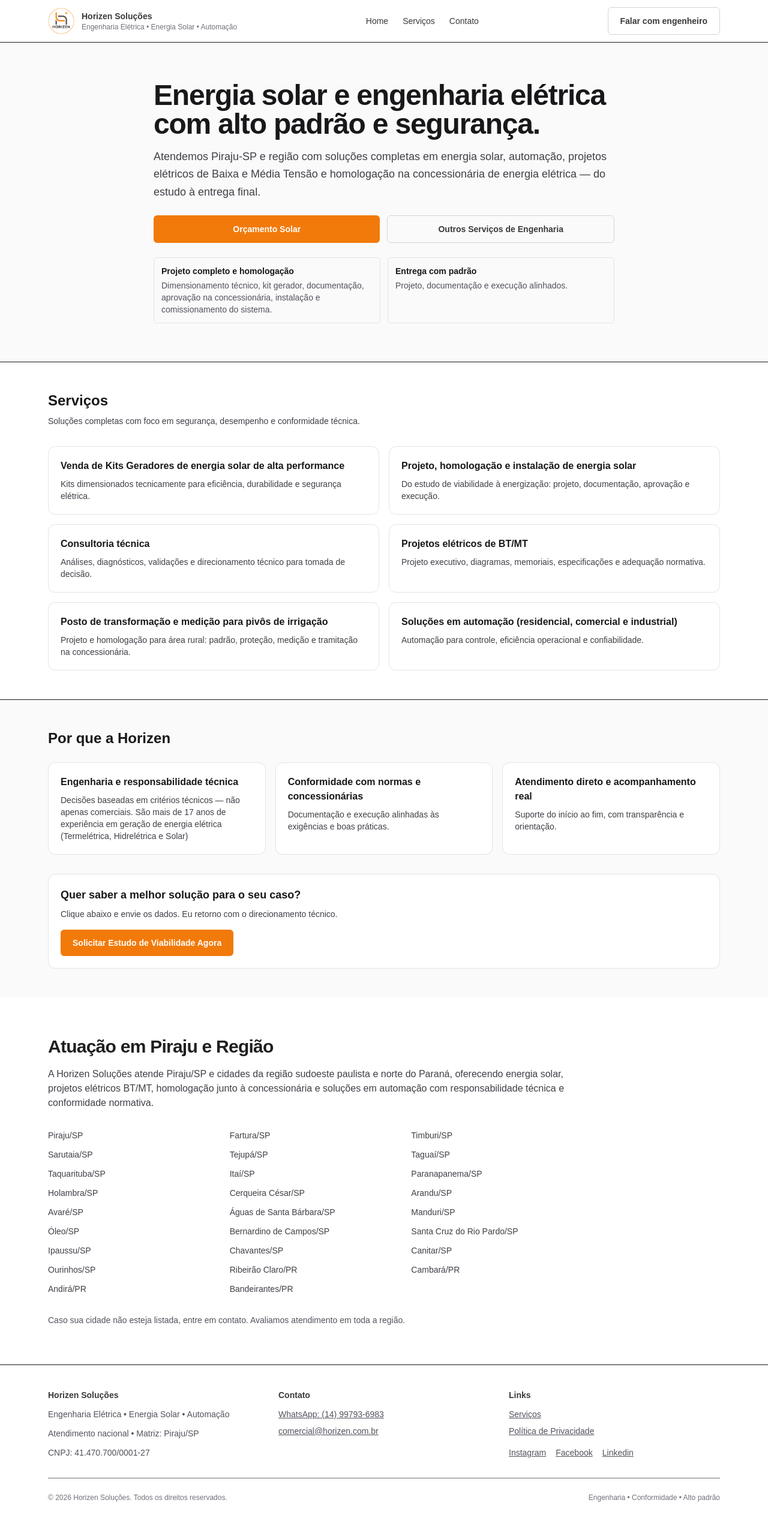
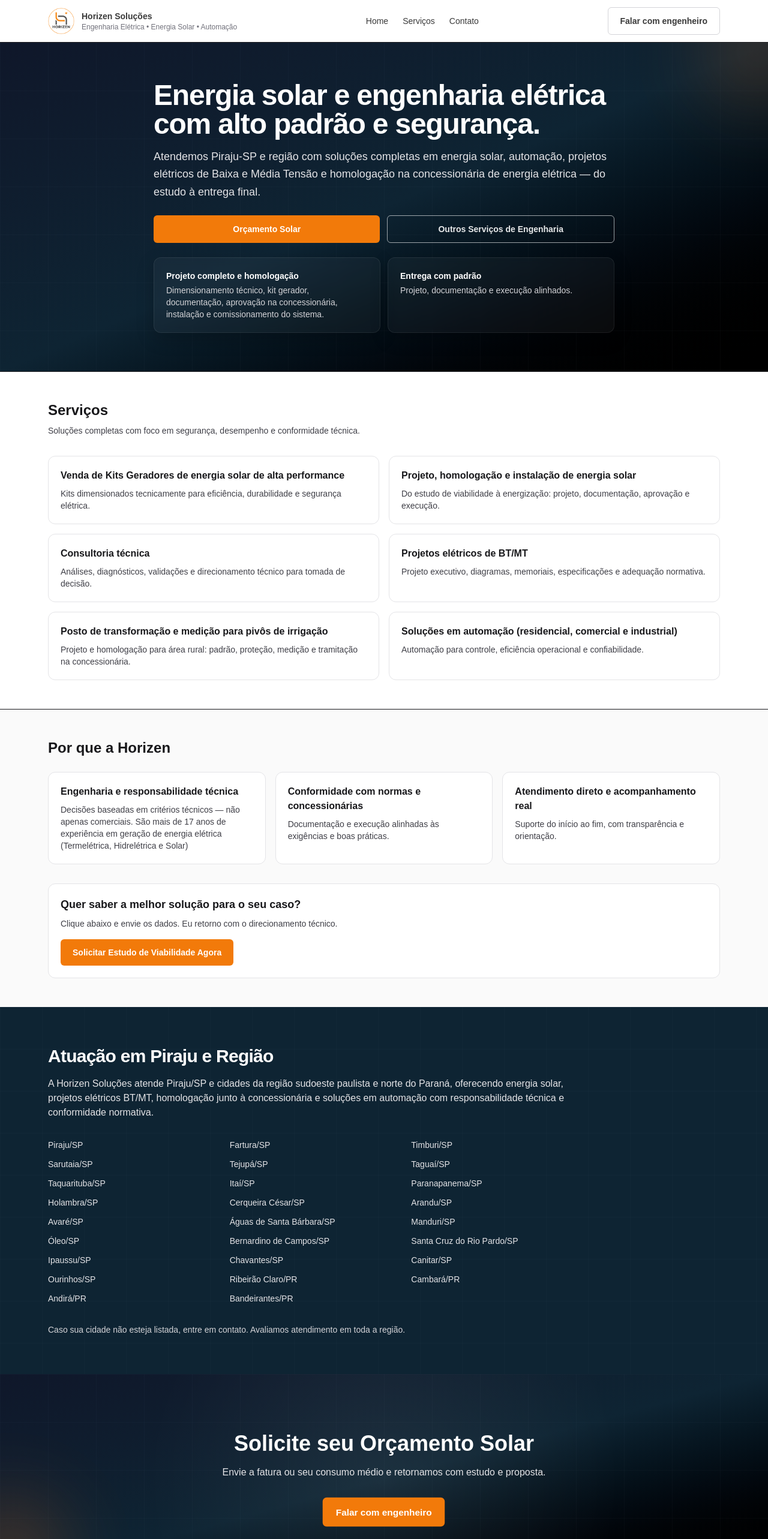
Before and after one commit to CleberHorizen/horizen-site, a Next.js app: page / in a window 1280 px wide. Shown: the top 2566 px of the page at 60% size. Before the commit the page ends 2545 px from the top, so only its background shows below. Built offline with nearby package versions, Linux system fonts and the light colour scheme.

Commit message:
Refinamento visual premium

```diff
--- a/src/app/page.tsx
+++ b/src/app/page.tsx
@@ -53,14 +53,22 @@ export default function Home() {
       </header>
 
       {/* Hero */}
-      <section id="home" className="bg-zinc-50 py-16">
-        <div className="mx-auto max-w-6xl px-4">
+      <section
+        id="home"
+        className="relative overflow-hidden bg-gradient-to-br from-[#0F172A] via-[#0E2433] to-black py-16 text-white"
+      >
+        {/* Grid técnico sutil */}
+        <div className="pointer-events-none absolute inset-0 opacity-20 [background-image:linear-gradient(to_right,rgba(148,163,184,0.18)_1px,transparent_1px),linear-gradient(to_bottom,rgba(148,163,184,0.18)_1px,transparent_1px)] [background-size:80px_80px]" />
+        {/* Glow laranja discreto */}
+        <div className="pointer-events-none absolute -top-32 right-[-10%] h-72 w-72 rounded-full bg-[radial-gradient(circle_at_center,rgba(249,115,22,0.45),transparent_60%)] blur-3xl opacity-70" />
+
+        <div className="relative mx-auto max-w-6xl px-4">
           <div className="mx-auto max-w-3xl">
-            <h1 className="text-2xl font-extrabold tracking-tight sm:text-3xl md:text-5xl">
+            <h1 className="text-2xl font-extrabold tracking-tight sm:text-3xl md:text-5xl text-white">
               Energia solar e engenharia elétrica com alto padrão e segurança.
             </h1>
 
-            <p className="mt-4 text-sm leading-relaxed text-zinc-700 sm:text-base md:text-lg">
+            <p className="mt-4 text-sm leading-relaxed text-zinc-200 sm:text-base md:text-lg">
               Atendemos Piraju-SP e região com soluções completas em energia solar, automação, projetos elétricos de Baixa e Média Tensão e homologação na concessionária de energia elétrica — do estudo à entrega final.
             </p>
 
@@ -74,19 +82,22 @@ export default function Home() {
               <CtaWhatsApp
                 label="Outros Serviços de Engenharia"
                 variant="outline"
+                tone="dark"
                 fullWidth
                 href={getWhatsAppEngenhariaLink()}
               />
             </div>
 
-            <div className="mt-6 grid grid-cols-1 gap-3 text-sm text-zinc-700 sm:grid-cols-2">
-              <div className="rounded-md border border-zinc-200 p-3">
-                <div className="font-semibold text-zinc-900">Projeto completo e homologação</div>
-                <div className="mt-1 text-zinc-600">Dimensionamento técnico, kit gerador, documentação, aprovação na concessionária, instalação e comissionamento do sistema.</div>
+            <div className="mt-6 grid grid-cols-1 gap-3 text-sm text-zinc-200 sm:grid-cols-2">
+              <div className="rounded-xl border border-[rgba(255,255,255,0.08)] bg-[rgba(255,255,255,0.04)] p-4 sm:p-5 backdrop-blur-[6px] shadow-[0_10px_30px_rgba(0,0,0,0.2)]">
+                <div className="font-semibold text-white">Projeto completo e homologação</div>
+                <div className="mt-1 text-zinc-300">
+                  Dimensionamento técnico, kit gerador, documentação, aprovação na concessionária, instalação e comissionamento do sistema.
+                </div>
               </div>
-              <div className="rounded-md border border-zinc-200 p-3">
-                <div className="font-semibold text-zinc-900">Entrega com padrão</div>
-                <div className="mt-1 text-zinc-600">Projeto, documentação e execução alinhados.</div>
+              <div className="rounded-xl border border-[rgba(255,255,255,0.08)] bg-[rgba(255,255,255,0.04)] p-4 sm:p-5 backdrop-blur-[6px] shadow-[0_10px_30px_rgba(0,0,0,0.2)]">
+                <div className="font-semibold text-white">Entrega com padrão</div>
+                <div className="mt-1 text-zinc-300">Projeto, documentação e execução alinhados.</div>
               </div>
             </div>
           </div>
@@ -174,20 +185,23 @@ export default function Home() {
       </Section>
 
       {/* Atuações Regionais */}
-      <section className="bg-white py-16">
-        <div className="mx-auto max-w-6xl px-4">
+      <section className="relative overflow-hidden bg-[#0E2433] py-16 text-white">
+        {/* Grid técnico sutil */}
+        <div className="pointer-events-none absolute inset-0 opacity-20 [background-image:linear-gradient(to_right,rgba(148,163,184,0.18)_1px,transparent_1px),linear-gradient(to_bottom,rgba(148,163,184,0.18)_1px,transparent_1px)] [background-size:70px_70px]" />
+
+        <div className="relative mx-auto max-w-6xl px-4">
           <div className="max-w-4xl">
-            <h2 className="text-2xl md:text-3xl font-bold tracking-tight text-[#1f1f1f]">
+            <h2 className="text-2xl md:text-3xl font-bold tracking-tight text-white">
               Atuação em Piraju e Região
             </h2>
 
-            <p className="mt-4 text-zinc-700">
+            <p className="mt-4 text-zinc-200">
               A Horizen Soluções atende Piraju/SP e cidades da região sudoeste paulista e norte do Paraná,
               oferecendo energia solar, projetos elétricos BT/MT, homologação junto à concessionária e soluções
               em automação com responsabilidade técnica e conformidade normativa.
             </p>
 
-            <div className="mt-8 grid grid-cols-2 gap-3 text-sm text-zinc-700 md:grid-cols-3">
+            <div className="mt-8 grid grid-cols-2 gap-3 text-sm text-zinc-200 md:grid-cols-3">
               <div>Piraju/SP</div>
               <div>Fartura/SP</div>
               <div>Timburi/SP</div>
@@ -216,9 +230,39 @@ export default function Home() {
               <div>Bandeirantes/PR</div>
             </div>
 
-            <p className="mt-8 text-sm text-zinc-600">
+            <p className="mt-8 text-sm text-zinc-300">
               Caso sua cidade não esteja listada, entre em contato. Avaliamos atendimento em toda a região.
             </p>
+          </div>
+        </div>
+      </section>
+
+      {/* CTA Final */}
+      <section className="relative overflow-hidden bg-gradient-to-br from-[#0F172A] via-[#0E2433] to-black py-24">
+        {/* Grid técnico sutil */}
+        <div className="pointer-events-none absolute inset-0 bg-[radial-gradient(circle_at_center,rgba(255,255,255,0.06),transparent_60%)]" />
+        <div className="pointer-events-none absolute inset-0 opacity-20 [background-image:linear-gradient(to_right,rgba(148,163,184,0.18)_1px,transparent_1px),linear-gradient(to_bottom,rgba(148,163,184,0.18)_1px,transparent_1px)] [background-size:80px_80px]" />
+        {/* Glow laranja discreto */}
+        <div className="pointer-events-none absolute -bottom-24 left-[-10%] h-72 w-72 rounded-full bg-[radial-gradient(circle_at_center,rgba(249,115,22,0.5),transparent_60%)] blur-3xl opacity-80" />
+
+        <div className="relative mx-auto max-w-6xl px-4">
+          <div className="max-w-2xl text-center mx-auto">
+            <h2 className="text-3xl md:text-4xl font-extrabold text-white">
+              Solicite seu Orçamento Solar
+            </h2>
+            <p className="mt-4 text-sm md:text-base text-zinc-200">
+              Envie a fatura ou seu consumo médio e retornamos com estudo e proposta.
+            </p>
+
+            <div className="mt-8 flex justify-center">
+              <div className="inline-flex scale-105 md:scale-110">
+                <CtaWhatsApp
+                  label="Falar com engenheiro"
+                  variant="primary"
+                  href={getWhatsAppSolarLink()}
+                />
+              </div>
+            </div>
           </div>
         </div>
       </section>
--- a/src/components/CtaWhatsApp.tsx
+++ b/src/components/CtaWhatsApp.tsx
@@ -5,23 +5,34 @@ type Props = {
   variant?: "primary" | "outline";
   fullWidth?: boolean;
   href?: string;
+  tone?: "light" | "dark";
 };
 
-export default function CtaWhatsApp({ label, variant = "primary", fullWidth, href }: Props) {
+export default function CtaWhatsApp({
+  label,
+  variant = "primary",
+  fullWidth,
+  href,
+  tone = "light"
+}: Props) {
   const link = href || getWhatsAppSolarLink();
 
   const base =
     "inline-flex items-center justify-center rounded-md px-5 py-3 text-sm font-semibold transition";
   const primary = "bg-[#F27A0A] text-white hover:opacity-90";
-  const outline = "border border-zinc-300 text-[#3A3A3A] hover:bg-zinc-50";
+  const outlineLight = "border border-zinc-300 text-[#3A3A3A] hover:bg-zinc-50";
+  const outlineDark =
+    "bg-transparent border border-[rgba(255,255,255,0.6)] text-[rgba(255,255,255,0.9)] hover:bg-white hover:text-[#0b1f2e] transition-colors duration-300 ease-out";
   const width = fullWidth ? "w-full" : "";
+  const variantClass =
+    variant === "primary" ? primary : tone === "dark" ? outlineDark : outlineLight;
 
   return (
     <a
       href={link}
       target="_blank"
       rel="noopener noreferrer"
-      className={[base, variant === "primary" ? primary : outline, width].join(" ")}
+      className={[base, variantClass, width].join(" ")}
     >
       {label}
     </a>
```
